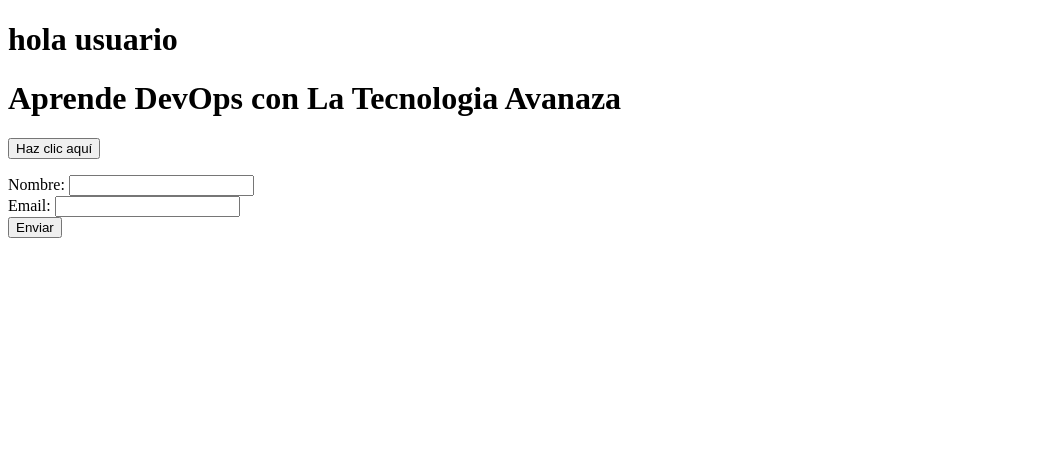
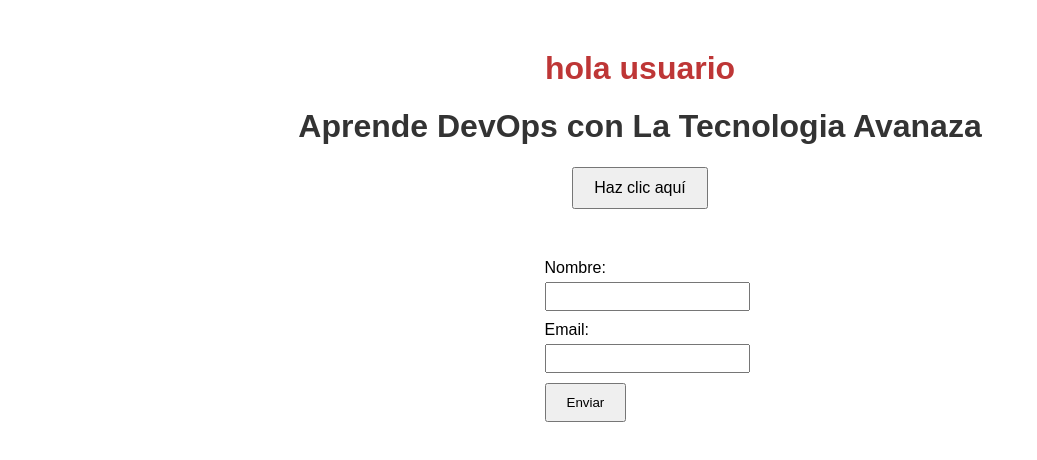
Before and after one commit to mishFi20/MI_APP_WEB_GITFLOW, a plain HTML site: page index.html in a window 1280 px wide. Shown: the whole page, without its empty margins (0-1037 px from the left). Drawn offline with Linux system fonts and the light colour scheme.

Commit message:
preparar version 1.0.0

```diff
--- a/index.html
+++ b/index.html
@@ -4,10 +4,10 @@
     <meta charset="UTF-8">
     <meta name="viewport" content="width=device-width, initial-scale=1.0">
     <title>Mi App Web Básica</title>
-    <link rel="stylesheet" href="styles.css">
+    <link rel="stylesheet" href="style.css">
 </head>
 <body>
-    <h1>hola usuario</h1>
+    <h1 id="saludo">hola usuario</h1>
     <h1>Aprende DevOps con La Tecnologia Avanaza</h1>
     <button id="btnClick">Haz clic aquí</button>
     <p id="output"></p>
--- a/script.js
+++ b/script.js
@@ -2,7 +2,7 @@ document.getElementById('btnClick').addEventListener('click', function() {
     document.getElementById('output').textContent = '¡Botón clicado!';
 });
 
-//Este es un metodo
+//Este es un metodo, configuera bien tus ramas
 document.getElementById('contactForm').addEventListener('submit', function(event) {
     event.preventDefault();
     var name = document.getElementById('name').value;
--- a/style.css
+++ b/style.css
@@ -6,6 +6,9 @@ body {
 
 h1 {
     color: #333;
+}
+#saludo {
+    color: #be3636;
 }
 
 h2 {
```
